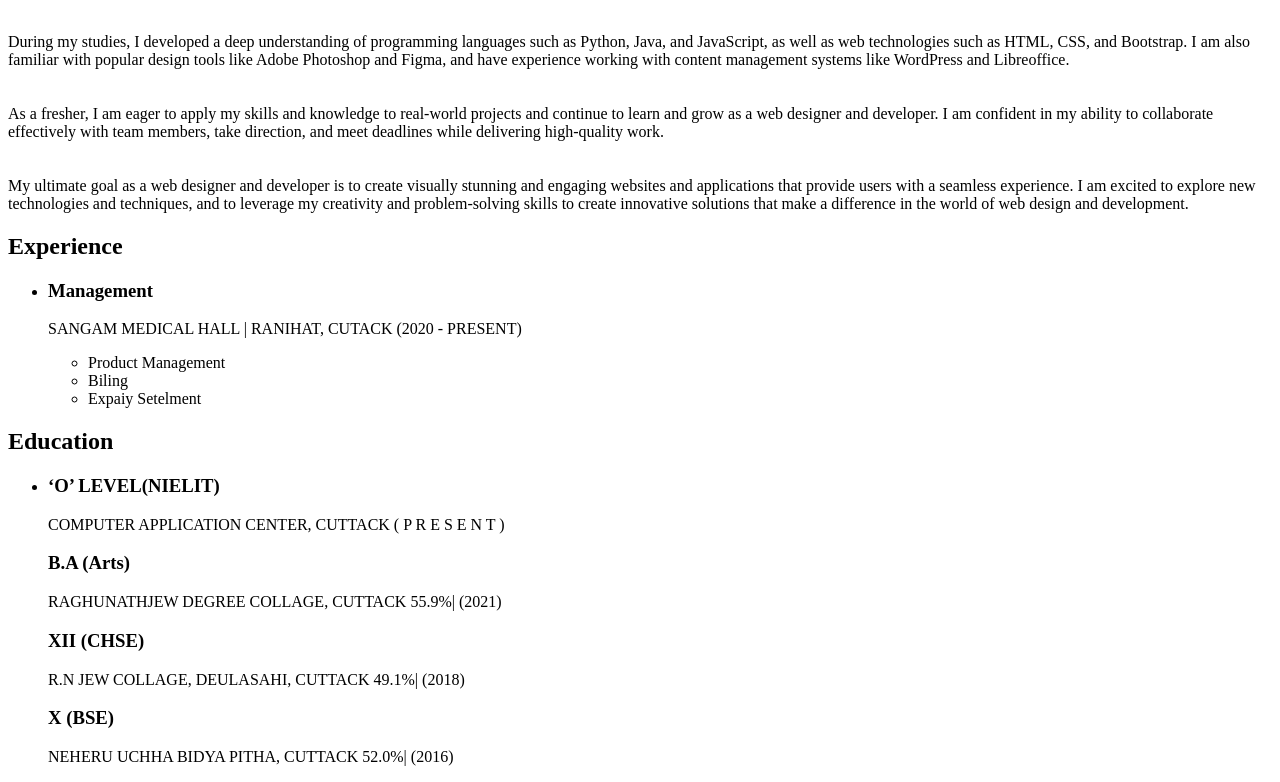
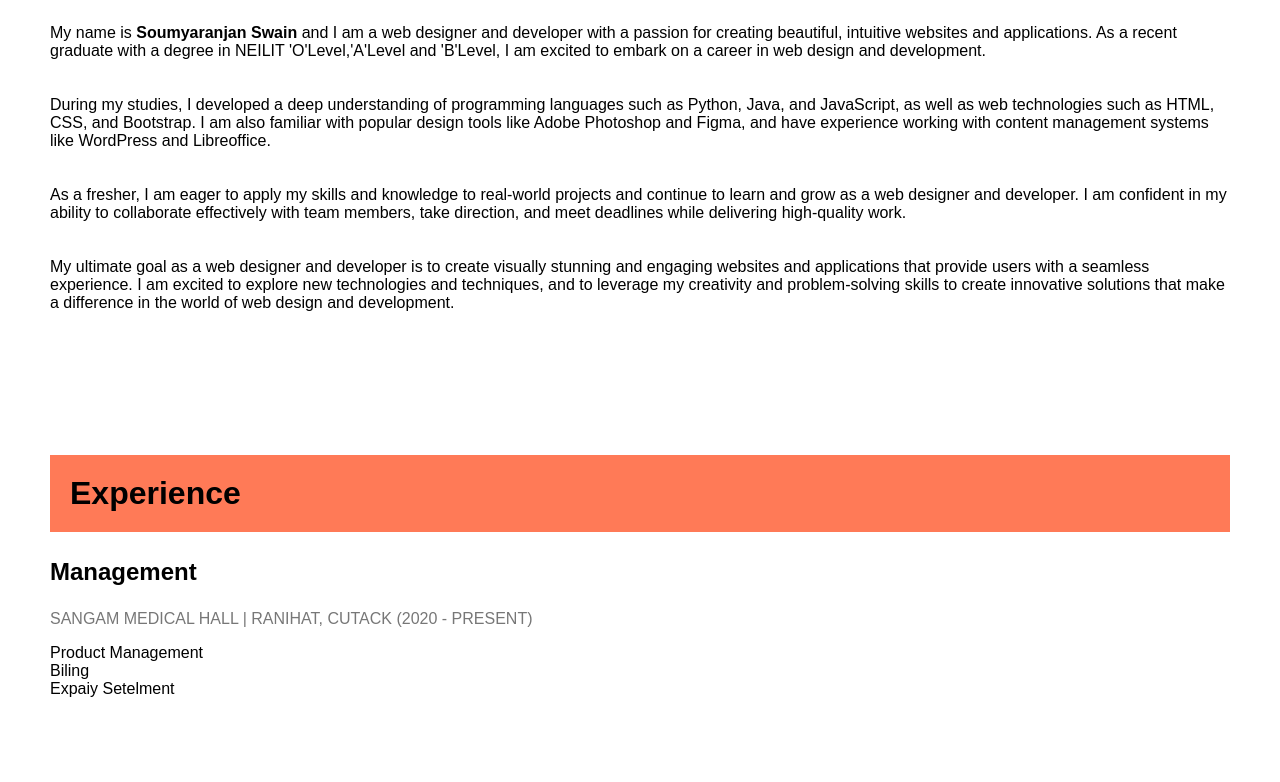
Before and after one commit to Soumyaranjanswain1/my-portfolio, a plain HTML site: page RESUME.html in a window 1280 px wide. Shown: the part 276-1058 px from the top of the page. Drawn offline with Linux system fonts and the light colour scheme; a script that the page names is missing.

Commit message:
Update RESUME.html

```diff
--- a/RESUME.html
+++ b/RESUME.html
@@ -2,7 +2,7 @@
 <html>
   <head>
     <title>Soumyaranjan resume</title>
-    <link rel="stylesheet" type="text/css" href="assets/css/my resume.css">
+    <link rel="stylesheet" type="text/css" href="my resume.css">
   </head>
   <body>
     <header>
```
